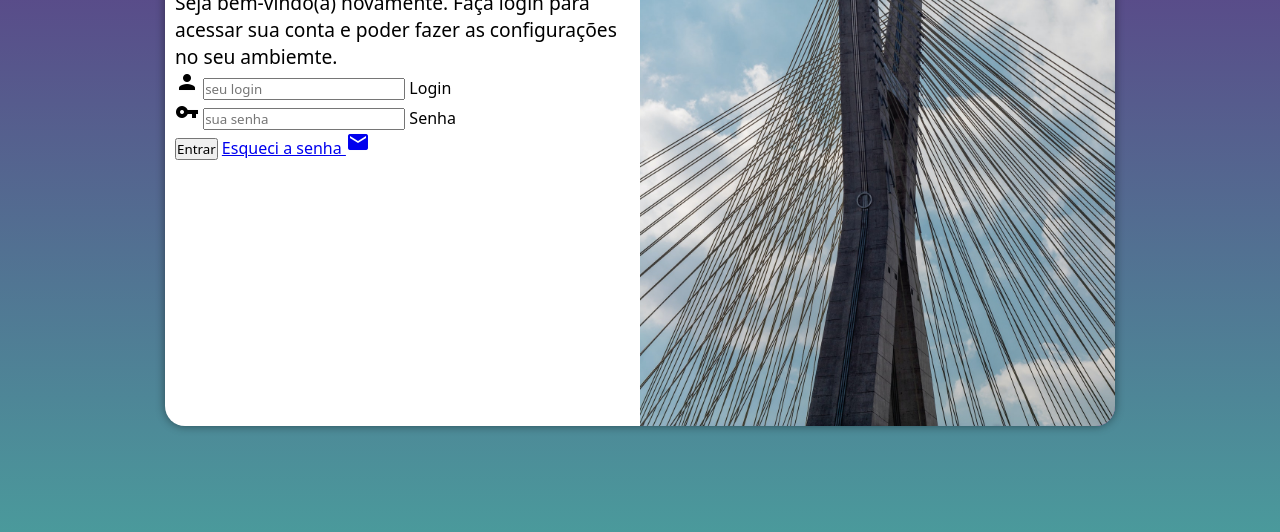
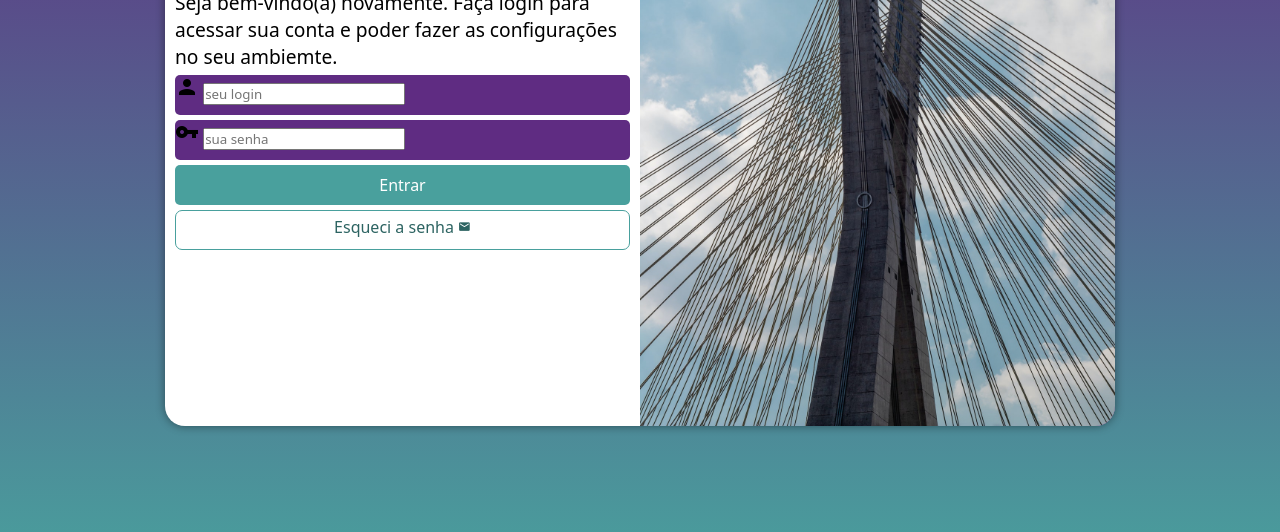
Before and after one commit to franciscodiegosantos/projeto-login, a plain HTML site: page index.html in a window 1280 px wide. Shown: the part 224-756 px from the top of the page. Drawn offline with Linux system fonts and the light colour scheme.

Commit message:
atualizado as configurações

```diff
--- a/estilos/style.css
+++ b/estilos/style.css
@@ -33,7 +33,7 @@ section#login {
     overflow: hidden;
 
     background-color: white;
-    width: 250px;
+    width: 250.9px;
     height: 500px;
     border-radius: 20px;
     box-shadow: 0px 0px 10px rgba(0, 0, 0, 0.445);
@@ -63,3 +63,55 @@ div#formulario > h1 {
 div#formulario > p {
     font-size: 0.8em;
 }
+
+form > div.campo {
+    background-color: #5f2c82;
+    display: block;
+    width: 100%;
+    height: 40px;
+    border-radius: 5px;
+    margin: 5px 0px;
+}
+
+div.campo > label {
+    display: none;
+}
+
+form > input[type=submit] {
+    display: block;
+    font-size: 1em;
+    width: 100%;
+    height: 40px;
+    background-color: #49a09d;
+    color: white;
+    border: none;
+    border-radius: 5px;
+    cursor: pointer;
+}
+
+form > input[type=submit]:hover {
+    background-color: #2a5e5c;
+}
+
+form > a.botao {
+    display: block;
+    text-align: center;
+    font-size: 1em;
+    width: 100%;
+    height: 40px;
+    padding-top: 5px;
+    margin-top: 5px;
+    background-color: white;
+    color: #2d6462;
+    border: 1px solid #49a09d;
+    border-radius: 7px;
+    text-decoration: none;
+}
+
+form > a.botao:hover {
+    background-color: #6cd3cf;
+}
+
+form > a.botao > i {
+    font-size: 0.8em;
+}
--- a/index.html
+++ b/index.html
@@ -29,7 +29,7 @@
                         <label for="isenha">Senha</label>
                     </div>
                     <input type="submit" value="Entrar">
-                    <a href="esqueci.html">
+                    <a href="esqueci.html" class="botao">
                         Esqueci a senha <i class="material-icons">mail</i>
                     </a>
                 </form>
```
